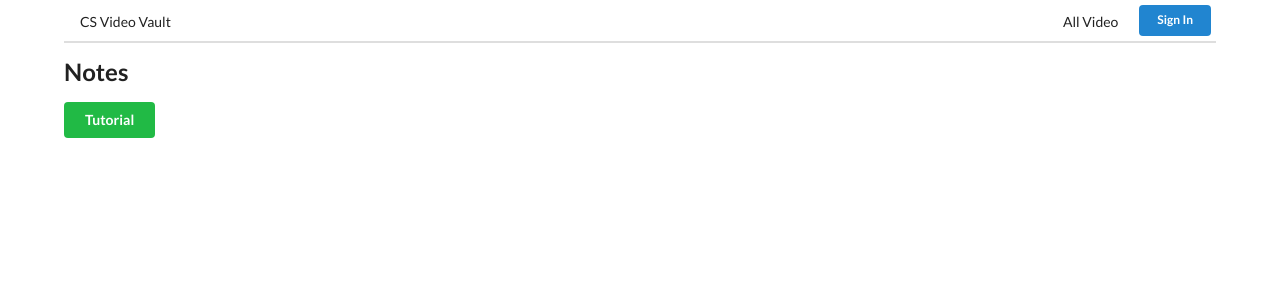
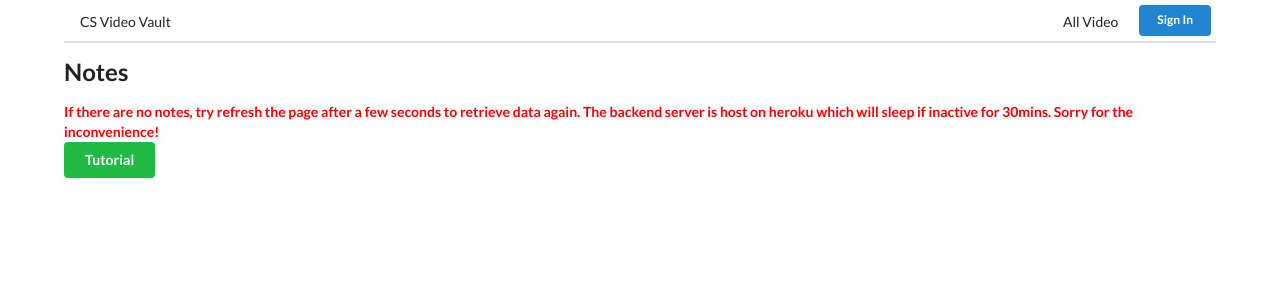
Before and after one commit to leonwongdev/youtube-notes-react, a React (Create React App) app: page / in a window 1280 px wide. Shown: the top 300 px of the page. Built offline with nearby package versions, Linux system fonts and the light colour scheme; no server answers.

Commit message:
Add reminder for server may be inactive

```diff
--- a/src/components/EditorConvertToHTML.js
+++ b/src/components/EditorConvertToHTML.js
@@ -6,8 +6,6 @@ import draftToHtml from "draftjs-to-html";
 import htmlToDraft from "html-to-draftjs";
 import "../style/editor.css";
 // import { convertFromRaw } from "draft-js";
-
-let defaultContent = "<div>Type your notes here</div>";
 
 class EditorConvertToHTML extends Component {
     // state = {
@@ -23,10 +21,10 @@ class EditorConvertToHTML extends Component {
         //     "editor component constructor content: ",
         //     this.props.initialNote.content
         // );
+        let defaultContent = "<div>Type your notes here</div>";
         defaultContent = !this.props.initialNote
             ? defaultContent
             : this.props.initialNote;
-        // console.log("editor component constructor content after: ", content);
 
         const blocksFromHtml = htmlToDraft(defaultContent);
         const { contentBlocks, entityMap } = blocksFromHtml;
--- a/src/components/streams/StreamList.js
+++ b/src/components/streams/StreamList.js
@@ -174,6 +174,12 @@ class StreamList extends React.Component {
                     <h1>Welcome {this.auth.currentUser.email}</h1>
                 )}
                 <h2>Notes</h2>
+                <strong style={{ color: "red" }}>
+                    If there are no notes, try refresh the page after a few
+                    seconds to retrieve data again. The backend server is host
+                    on heroku which will sleep if inactive for 30mins. Sorry for
+                    the inconvenience!
+                </strong>
                 {this.renderTutorialButton()}
                 <div className="ui celled list">{this.renderList()}</div>
                 {this.renderCreate()}
```
